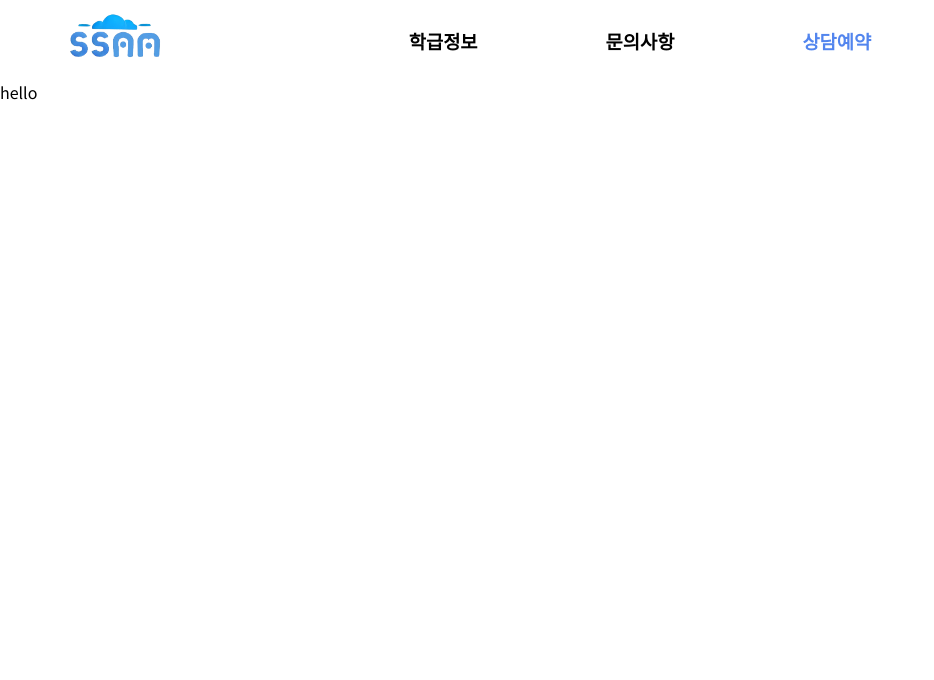
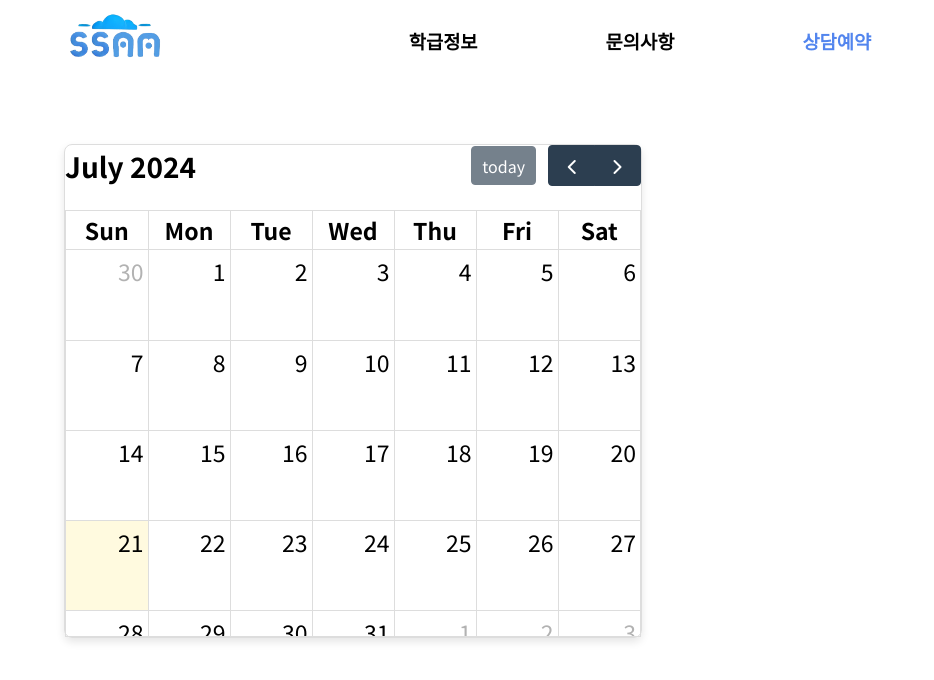
Before and after one commit to JangHyoSeong/SSAM, a React (Vite) app in the folder FE/Frontend/: page /teacherappointment in a window 1280 px wide. Shown: the top 680 px of the page, without its empty margins (0-934 px from the left). Built offline with nearby package versions, Linux system fonts and the light colour scheme; a web font is replaced by a local one.

Commit message:
feat: add TeacherCalendar

```diff
--- a/FE/Frontend/package.json
+++ b/FE/Frontend/package.json
@@ -10,7 +10,12 @@
     "preview": "vite preview"
   },
   "dependencies": {
+    "@fullcalendar/core": "^6.1.15",
+    "@fullcalendar/daygrid": "^6.1.15",
+    "@fullcalendar/interaction": "^6.1.15",
+    "@fullcalendar/react": "^6.1.15",
     "axios": "^1.7.2",
+    "node-sass": "^9.0.0",
     "react": "^18.3.1",
     "react-dom": "^18.3.1",
     "react-icons": "^5.2.1",
--- a/FE/Frontend/src/teacher/appointment/TeacherAppointment.jsx
+++ b/FE/Frontend/src/teacher/appointment/TeacherAppointment.jsx
@@ -1,5 +1,11 @@
+import TeacherCalendar from "./TeacherCalendar";
+
 const TeacherAppointment = () => {
-  return <div>hello</div>;
+  return (
+    <div>
+      <TeacherCalendar />
+    </div>
+  );
 };
 
 export default TeacherAppointment;
--- /dev/null
+++ b/FE/Frontend/src/teacher/appointment/TeacherCalendar.jsx
@@ -0,0 +1,37 @@
+import FullCalendar from "@fullcalendar/react";
+import dayGridPlugin from "@fullcalendar/daygrid";
+import interactionPlugin from "@fullcalendar/interaction";
+import styles from "./TeacherCalendar.module.scss";
+
+const TeacherCalendar = () => {
+  const handleDateSelect = (selectInfo) => {
+    const calendarApi = selectInfo.view.calendar;
+    calendarApi.unselect(); // 날짜 선택 해제
+
+    // alert창 없애고 모달로 바꿔야함
+    if (confirm(`${selectInfo.startStr}에 상담을 예약하시겠습니까?`)) {
+      calendarApi.addEvent({
+        title: "상담예정",
+        start: selectInfo.startStr,
+        end: selectInfo.endStr,
+        allDay: selectInfo.allDay,
+      });
+    }
+  };
+
+  return (
+    <div
+      // className={`${styles.calendarContainer} ${styles.calendarContainer.fc}`}
+      className={styles.calendarContainer}
+    >
+      <FullCalendar
+        plugins={[dayGridPlugin, interactionPlugin]}
+        initialView="dayGridMonth"
+        selectable={true}
+        select={handleDateSelect}
+      />
+    </div>
+  );
+};
+
+export default TeacherCalendar;
--- /dev/null
+++ b/FE/Frontend/src/teacher/appointment/TeacherCalendar.module.scss
@@ -0,0 +1,26 @@
+.calendarContainer {
+  width: 45%; /* 필요에 따라 너비 조정 */
+  margin: 5%; /* 캘린더 위치 조정 */
+  border: 1px solid #ddd; /* 테두리 추가 */
+  border-radius: 8px; /* 둥근 모서리 */
+  box-shadow: 0 4px 8px rgba(0, 0, 0, 0.1); /* 그림자 추가 */
+
+  .fc {
+    &-toolbar-title {
+      font-size: 5%; /* 제목 크기 조정 */
+    }
+
+    &-day-header {
+      color: #333; /* 요일 헤더 색상 설정 */
+    }
+
+    &-daygrid-day-number {
+      font-size: 3%; /* 날짜 숫자 크기 조정 */
+    }
+
+    &-daygrid-event {
+      font-size: 3%; /* 이벤트 텍스트 크기 조정 */
+      padding: 1%; /* 이벤트 텍스트 여백 조정 */
+    }
+  }
+}
```
Also changed, not shown: 1 other file (tests, documents, lock files or other folders).
